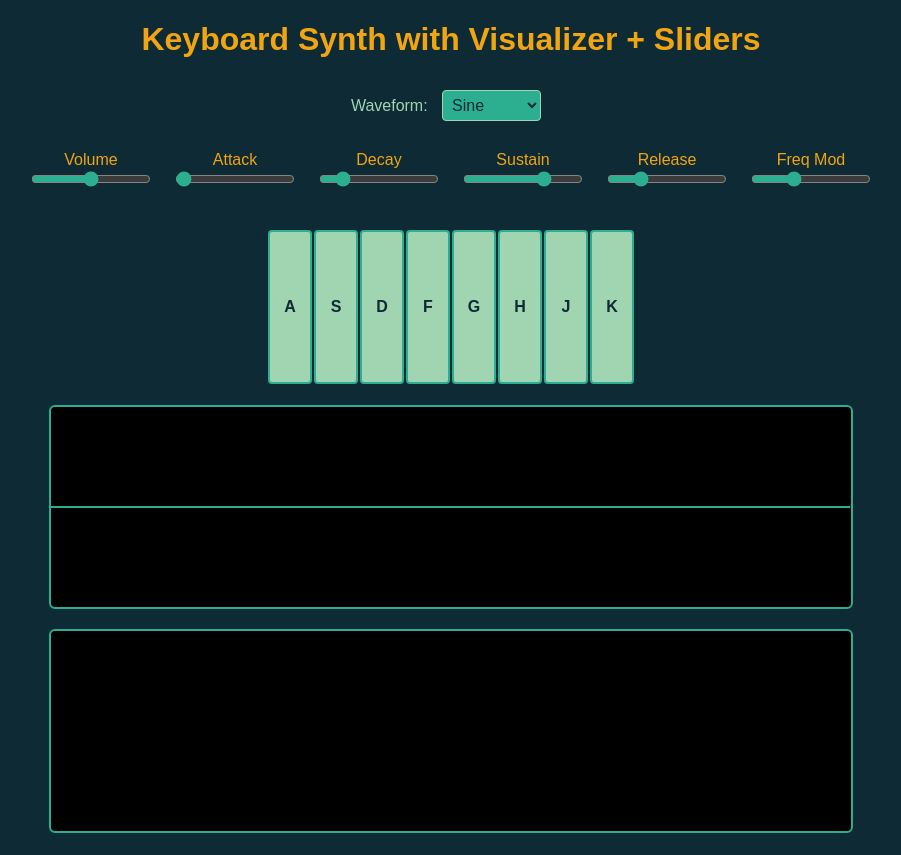
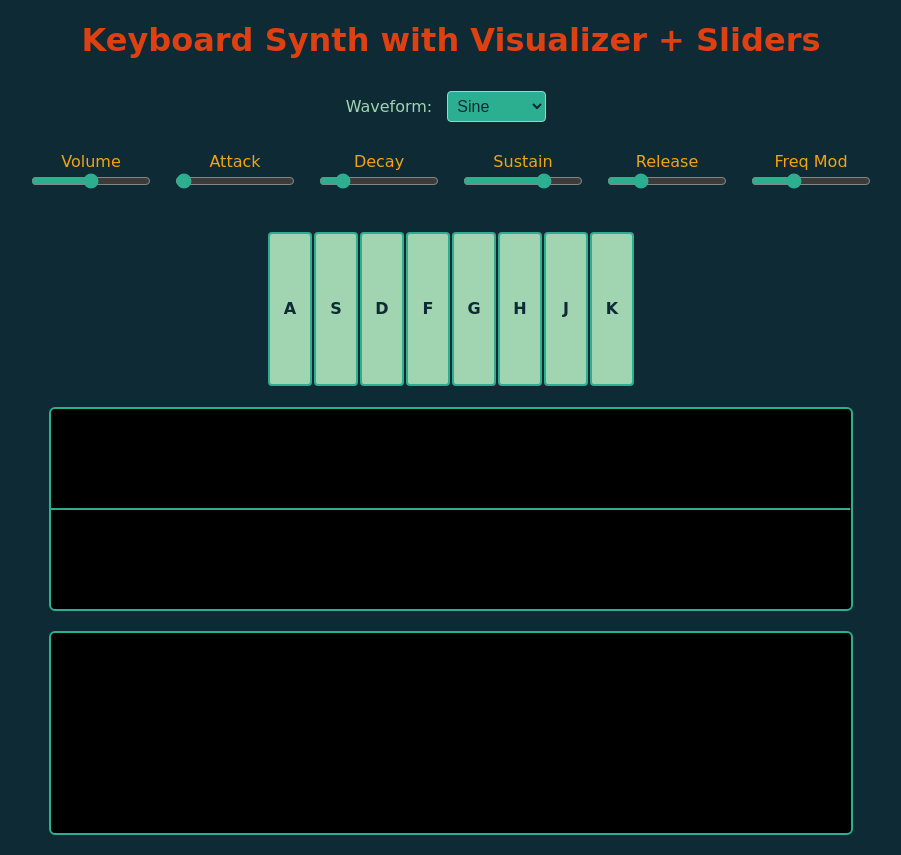
Before and after one commit to LeoBarassi/physics, a website: page keyboard-player.html in a window 1280 px wide. Shown: the whole page, without its empty margins (189-1090 px from the left). Drawn offline with Linux system fonts and the light colour scheme.

Commit message:
Update keyboard-player.html

```diff
--- a/keyboard-player.html
+++ b/keyboard-player.html
@@ -5,7 +5,7 @@
   <title>Advanced Piano Synth</title>
   <style>
     body {
-      font-family: Arial, sans-serif;
+      font-family: 'Press Start 2P', cursive;
       background: #0D2A35;
       color: #A1D4B1;
       text-align: center;
@@ -14,7 +14,7 @@
     }
 
     h1, h3 {
-      color: #F1A512;
+      color: #DD4111;
     }
 
     #keyboard {
```
